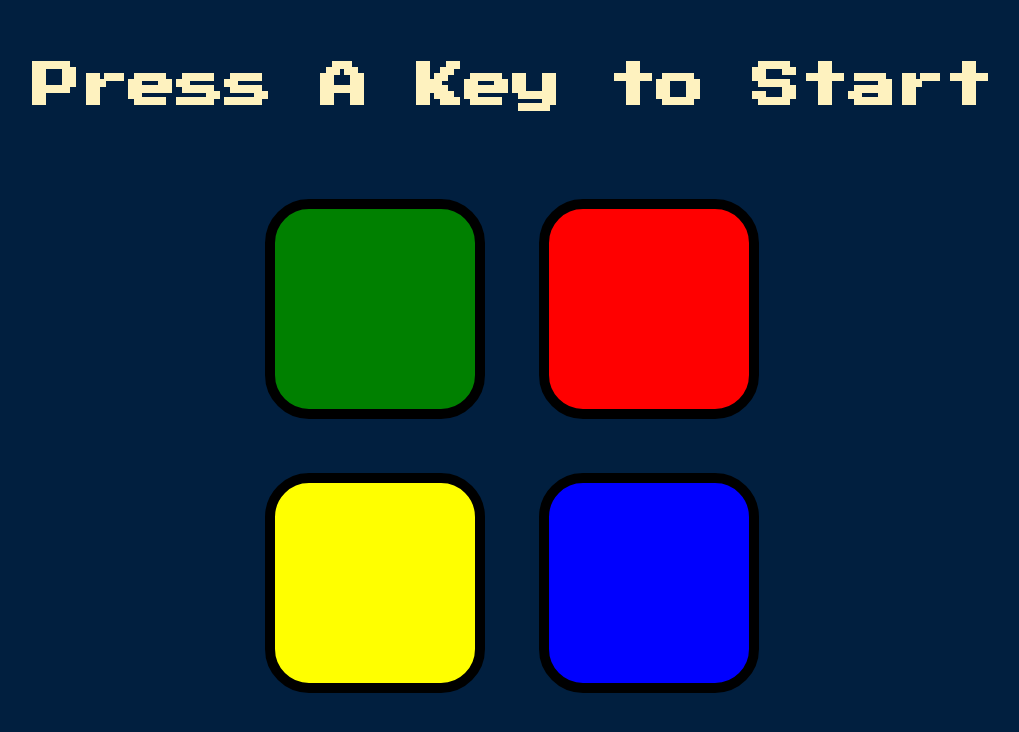
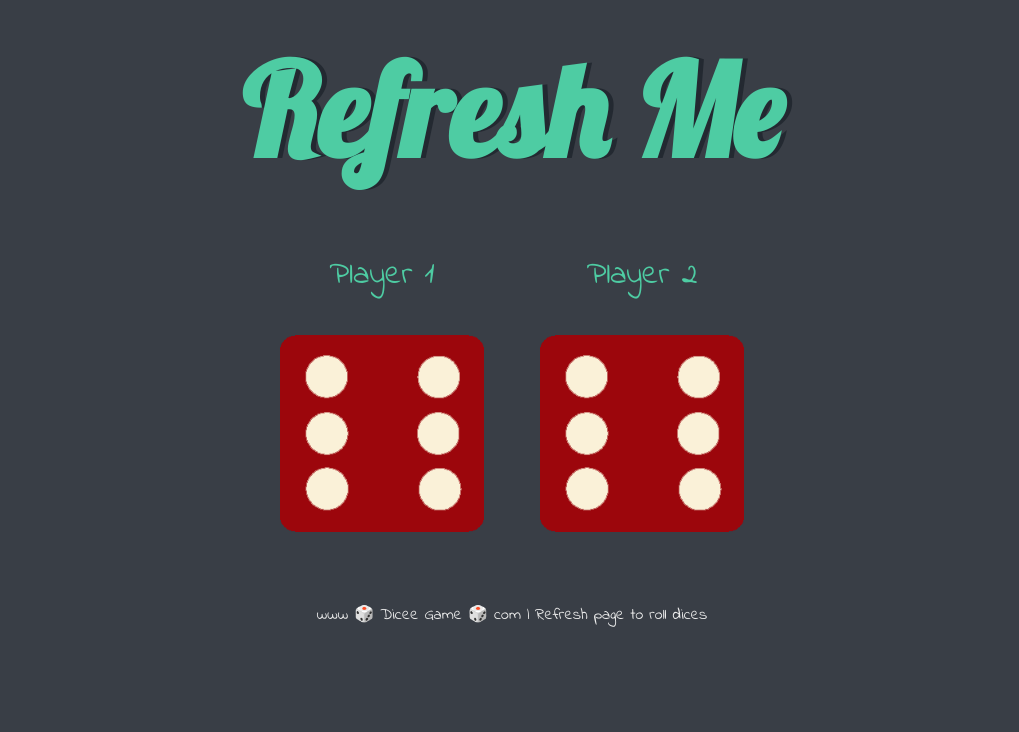
Before and after one commit to ikabir21/lets-code, a plain HTML site: page index.html in a window 1280 px wide. Shown: the whole page, without its empty margins (128-1147 px from the left). Drawn offline with nearby package versions, Linux system fonts and the light colour scheme.

Commit message:
Decider Game

```diff
--- a/index.html
+++ b/index.html
@@ -1,49 +1,45 @@
 <!DOCTYPE html>
 <html lang="en" dir="ltr">
 
-<head>
-  <meta charset="utf-8">
-  <meta name="viewport" content="width=device-width, initial-scale=1.0">
+  <head>
+    <meta charset="utf-8">
+    <meta name="viewport" content="width=device-width, initial-scale=1.0">
 
-  <title>Simon</title>
+    <title>Dicee Game</title>
 
-  <link rel="stylesheet" href="styles.css">
-  <link href="https://fonts.googleapis.com/css?family=Press+Start+2P" rel="stylesheet">
-</head>
+    <!-- Linking to external CSS stylesheet -->
+    <link rel="stylesheet" href="styles.css">
 
-<body>
-  <h1 id="level-title">Press A Key to Start</h1>
+    <!-- Google fonts -->
+    <link href="https://fonts.googleapis.com/css?family=Indie+Flower|Lobster" rel="stylesheet">
 
-  <div class="container">
+    <!-- Favicon -->
+    <link rel="icon" href="images/favicon.ico">
+  </head>
 
-    <div class="row">
+  <body>
+    <div class="container">
 
-      <div type="button" id="green" class="btn green">
+      <h1>Refresh Me</h1>
 
+      <div class="dice">
+        <p>Player 1</p>
+        <img class="img1" src="images/dice6.png">
       </div>
 
-      <div type="button" id="red" class="btn red">
-
+      <div class="dice">
+        <p>Player 2</p>
+        <img class="img2" src="images/dice6.png">
       </div>
 
     </div>
 
-    <div class="row">
+    <!-- Linking to external JavaScript file -->
+    <script src="index.js" charset="utf-8"></script>
+  </body>
 
-      <div type="button" id="yellow" class="btn yellow">
-
-      </div>
-
-      <div type="button" id="blue" class="btn blue">
-
-      </div>
-
-    </div>
-
-  </div>
-
-  <script src="https://ajax.googleapis.com/ajax/libs/jquery/3.6.0/jquery.min.js"></script>
-  <script src="game.js" charset="utf-8"></script>
-</body>
+  <footer>
+    www 🎲 Dicee Game 🎲 com | Refresh page to roll dices
+  </footer>
 
 </html>
--- /dev/null
+++ b/index.js
@@ -0,0 +1,21 @@
+if (performance.navigation.type == performance.navigation.TYPE_RELOAD)
+{
+  var randomNumber1 = Math.floor(Math.random()*6) + 1;
+  document.querySelector(".img1").setAttribute("src", "images/dice" + randomNumber1 + ".png");
+
+  var randomNumber2 = Math.floor(Math.random()*6) + 1;
+  document.querySelector(".img2").setAttribute("src", "images/dice" + randomNumber2 + ".png");
+
+  if(randomNumber1>randomNumber2)
+  {
+    document.querySelector("h1").textContent = "🚩Player 1 Wins!";
+  }
+  else if(randomNumber2>randomNumber1)
+  {
+    document.querySelector("h1").textContent = "Player 2 Wins!🚩";
+  }
+  else
+  {
+    document.querySelector("h1").textContent = "Draw!";
+  }
+}
--- a/styles.css
+++ b/styles.css
@@ -1,52 +1,41 @@
-body {
+.container {
+  width: 80%;
+  margin: auto;
   text-align: center;
-  background-color: #011F3F;
 }
 
-#level-title {
-  font-family: 'Press Start 2P', cursive;
-  font-size: 3rem;
-  margin:  5%;
-  color: #FEF2BF;
+.dice {
+  text-align: center;
+  display: inline-block;
+
 }
 
-.container {
-  display: block;
-  width: 50%;
-  margin: auto;
+body {
+  background-color: #393E46;
 }
 
-.btn {
-  margin: 25px;
-  display: inline-block;
-  height: 200px;
-  width: 200px;
-  border: 10px solid black;
-  border-radius: 20%;
+h1 {
+  margin: 30px;
+  font-family: 'Lobster', cursive;
+  text-shadow: 5px 0 #232931;
+  font-size: 8rem;
+  color: #4ECCA3;
 }
 
-.game-over {
-  background-color: red;
-  opacity: 0.8;
+p {
+  font-size: 2rem;
+  color: #4ECCA3;
+  font-family: 'Indie Flower', cursive;
 }
 
-.red {
-  background-color: red;
+img {
+  width: 80%;
 }
 
-.green {
-  background-color: green;
+footer {
+  margin-top: 5%;
+  color: #EEEEEE;
+  text-align: center;
+  font-family: 'Indie Flower', cursive;
+
 }
-
-.blue {
-  background-color: blue;
-}
-
-.yellow {
-  background-color: yellow;
-}
-
-.pressed {
-  box-shadow: 0 0 20px white;
-  background-color: grey;
-}
```
Also changed, not shown: images/dice1.png (added), images/dice2.png (added), images/dice3.png (added), images/dice4.png (added), images/dice5.png (added), images/dice6.png (added), images/favicon.ico (added).
